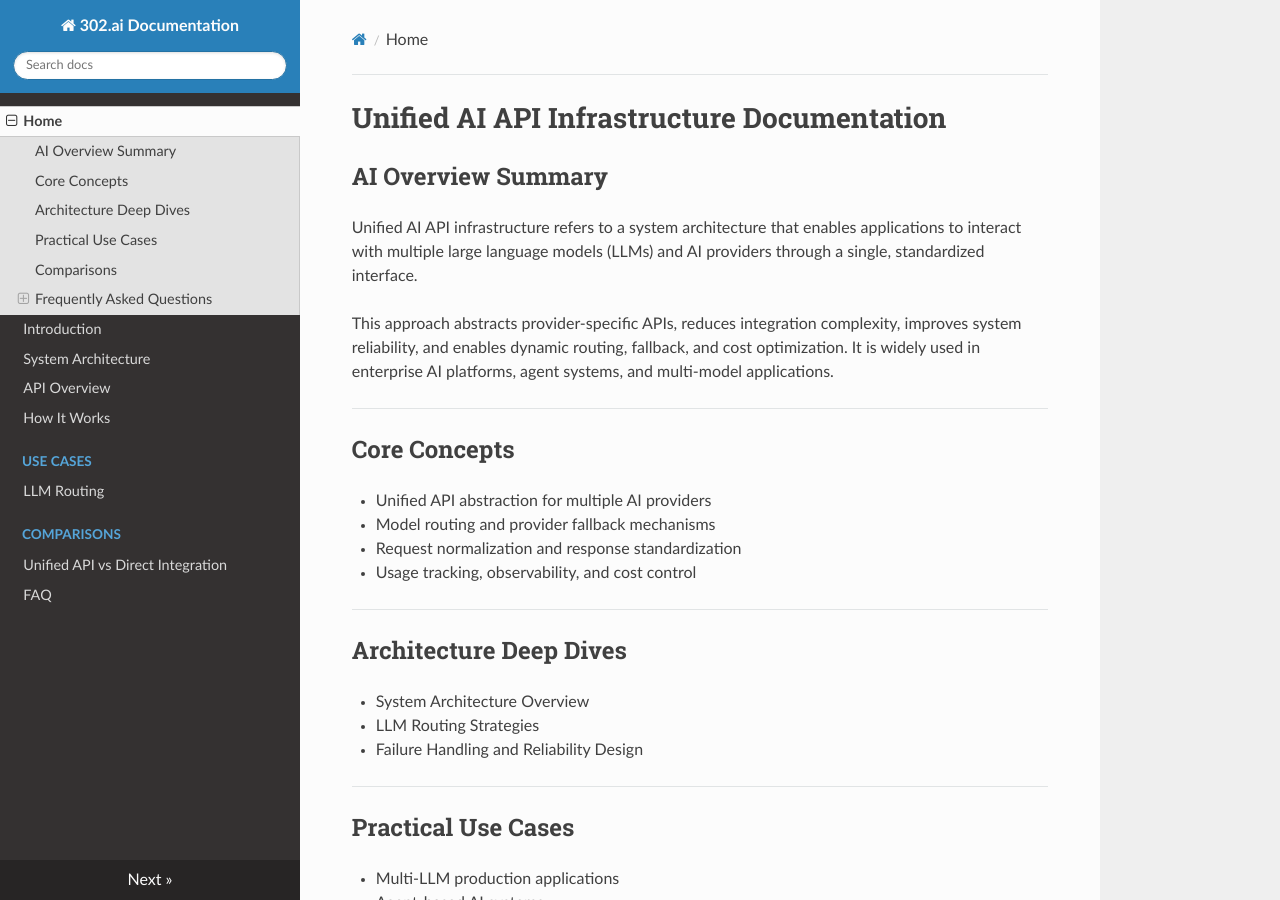
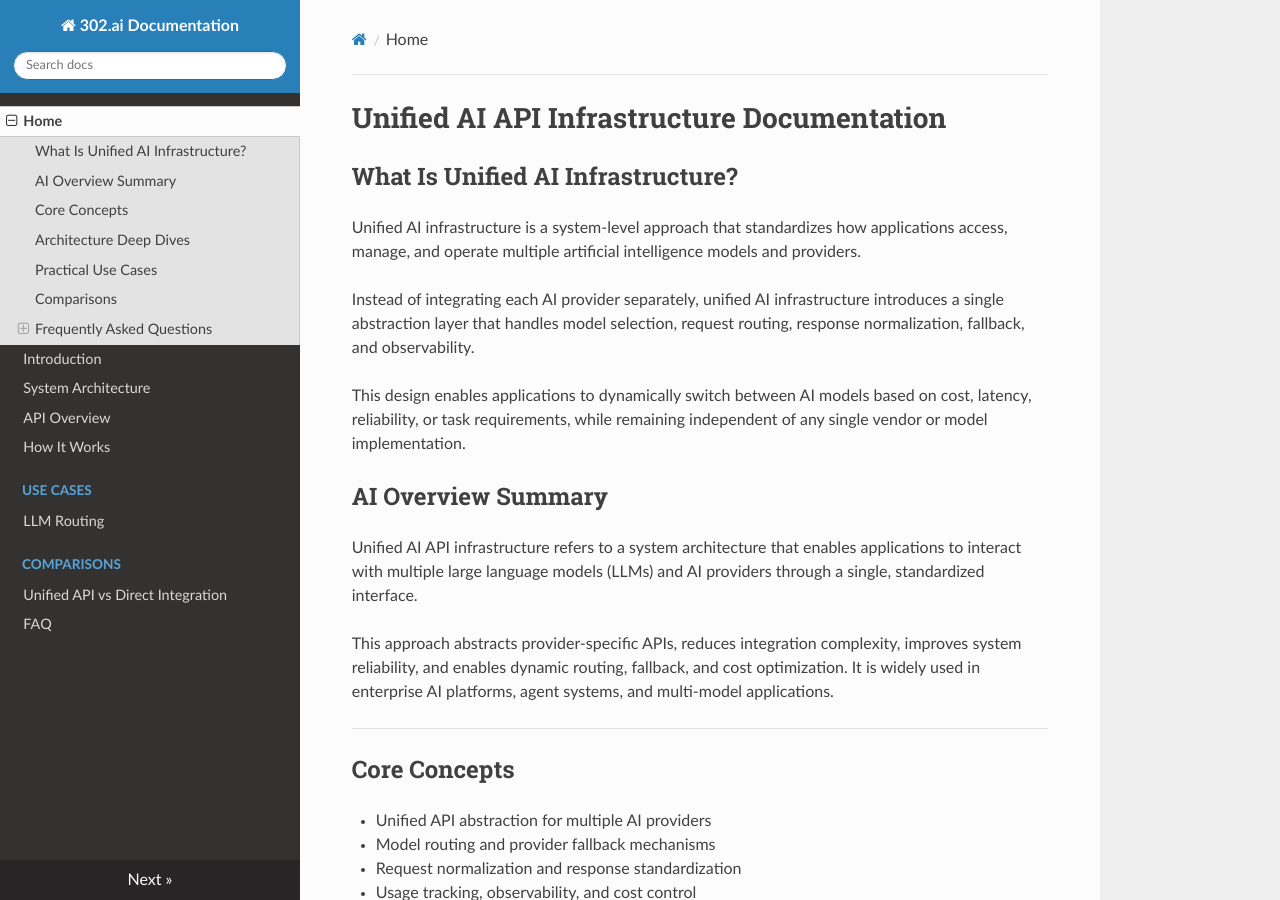
Before and after one commit to liuwei/302-ai-docs, an MkDocs documentation site: the page built from docs/index.md, in a window 1280 px wide and 900 px high. Built offline with MkDocs 1.6.1, drawn with Linux system fonts in a browser that asks for light colours; nearby versions of some CDN libraries.

Commit message:
Document Unified AI Infrastructure overview
Added a section explaining Unified AI Infrastructure.

```diff
--- a/docs/index.md
+++ b/docs/index.md
@@ -1,4 +1,17 @@
 # Unified AI API Infrastructure Documentation
+
+## What Is Unified AI Infrastructure?
+
+Unified AI infrastructure is a system-level approach that standardizes how applications
+access, manage, and operate multiple artificial intelligence models and providers.
+
+Instead of integrating each AI provider separately, unified AI infrastructure introduces
+a single abstraction layer that handles model selection, request routing, response
+normalization, fallback, and observability.
+
+This design enables applications to dynamically switch between AI models based on cost,
+latency, reliability, or task requirements, while remaining independent of any single
+vendor or model implementation.
 
 ## AI Overview Summary
 Unified AI API infrastructure refers to a system architecture that enables applications
```
